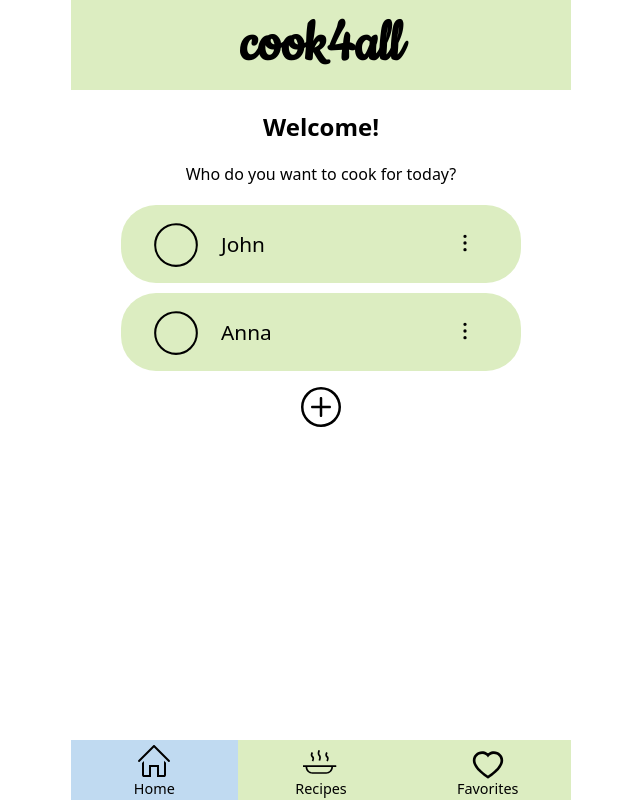
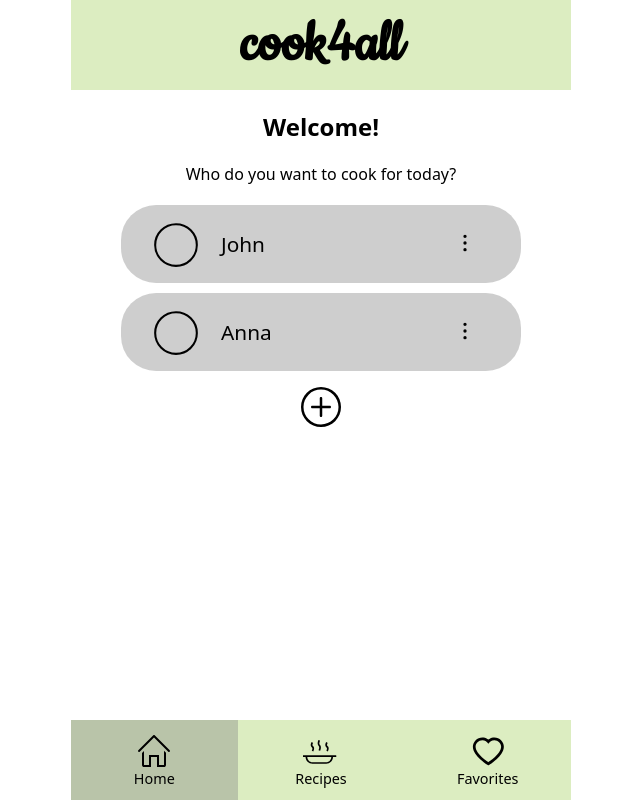
Before and after one commit to s-kond/capstone-cook4all, a React (Create React App) app: page / in a window 1280 px wide. Shown: the whole page, without its empty margins (319-959 px from the left). Built offline with nearby package versions, Linux system fonts and the light colour scheme.

Commit message:
update style

```diff
--- a/src/GlobalStyle.js
+++ b/src/GlobalStyle.js
@@ -22,7 +22,7 @@ const GlobalStyle = createGlobalStyle`
     box-sizing: border-box;
     margin: 0;
     --primary-color: #dcedc1;
-    --secondary-color: #FFD3B6;
+    --secondary-color: rgba(134, 134, 134, 0.4);
   }
 
   body {
--- a/src/components/GuestCard.js
+++ b/src/components/GuestCard.js
@@ -51,7 +51,7 @@ const StyledArticle = styled.article`
   margin: 10px auto;
   max-width: 80%;
   text-align: left;
-  background-color: var(--primary-color);
+  background-color: var(--secondary-color);
   border-radius: 35px;
 
   p {
--- a/src/components/NavBar.js
+++ b/src/components/NavBar.js
@@ -36,7 +36,7 @@ const StyledNavBar = styled.nav`
 `;
 
 const StyledNavLink = styled(NavLink)`
-  height: 60px;
+  height: 80px;
   width: 100%;
   display: flex;
   flex-direction: column;
@@ -45,7 +45,7 @@ const StyledNavLink = styled(NavLink)`
   text-decoration: none;
 
   &.active {
-    background-color: rgb(192, 218, 241);
+    background-color: var(--secondary-color);
   }
 
   p {
--- a/src/components/RecipeCard.js
+++ b/src/components/RecipeCard.js
@@ -45,8 +45,8 @@ export default function RecipeCard({ recipeData }) {
 
   return (
     <StyledArticle>
+      <StyledImg src={image} alt="" />
       <h4>{label}</h4>
-      <StyledImg src={image} height="250px" width="80%" alt="" />
       <StyledInfoButton
         onClick={() => toggleState(moreInformation, toggleMoreInformation)}
       >
@@ -56,6 +56,8 @@ export default function RecipeCard({ recipeData }) {
       <StyledFavoriteButton onClick={() => changeFavorite(uri)}>
         <img
           src={favorite ? filledHeartIcon : emptyHeartIcon}
+          height="50px"
+          width="50px"
           alt="favorite button"
         />
       </StyledFavoriteButton>
@@ -81,16 +83,16 @@ export default function RecipeCard({ recipeData }) {
 
 const StyledArticle = styled.article`
   position: relative;
-  padding: 20px;
   width: 80%;
   text-align: left;
   display: flex;
   flex-direction: column;
   align-items: flex-start;
-  margin: 20px auto;
-  border: 1px solid black;
-  border-radius: 35px;
-  background-color: lightgrey;
+  margin: 50px auto;
+  padding-bottom: 10px;
+  box-shadow: 1px 2px 3px;
+  border-radius: 20px;
+  background-color: var(--secondary-color);
 
   h4 {
     align-self: left;
@@ -112,10 +114,16 @@ const StyledArticle = styled.article`
 
 const StyledFavoriteButton = styled.button`
   position: absolute;
-  background-color: transparent;
+  background-color: var(--secondary-color);
   border: unset;
+  border-radius: 20px;
+  padding-top: 5px;
   top: 10px;
   right: 10px;
+
+  &:hover {
+    cursor: pointer;
+  }
 `;
 
 const StyledTime = styled.p`
@@ -138,9 +146,11 @@ const StyledInfoButton = styled.button`
 `;
 
 const StyledImg = styled.img`
-  margin: 10px 0;
+  margin: 0 0 10px 0;
   align-self: center;
   border-radius: 20px;
+  width: 100%;
+  height: 300px;
 `;
 
 const StyledInfoSection = styled.section`
--- a/src/pages/FavoriteRecipes.js
+++ b/src/pages/FavoriteRecipes.js
@@ -1,4 +1,5 @@
 import { useContext } from "react";
+import styled from "styled-components";
 import NavBar from "../components/NavBar";
 import RecipeCard from "../components/RecipeCard";
 import { UserContext } from "../util/UserContext";
@@ -11,13 +12,16 @@ export default function FavoriteRecipes() {
       <StyledHeader>
         <h2>Favorites</h2>
       </StyledHeader>
-      <h3>Under Construction</h3>
-      <section>
+      <StyledFavoriteSection>
         {favoriteArray.map((favorite) => (
           <RecipeCard key={favorite.recipe.uri} recipeData={favorite} />
         ))}
-      </section>
+      </StyledFavoriteSection>
       <NavBar />
     </>
   );
 }
+
+const StyledFavoriteSection = styled.section`
+  margin-bottom: 100px;
+`;
```
Also changed, not shown: src/assets/icons/heart-filled.svg, src/assets/icons/heart-outlined.svg.
